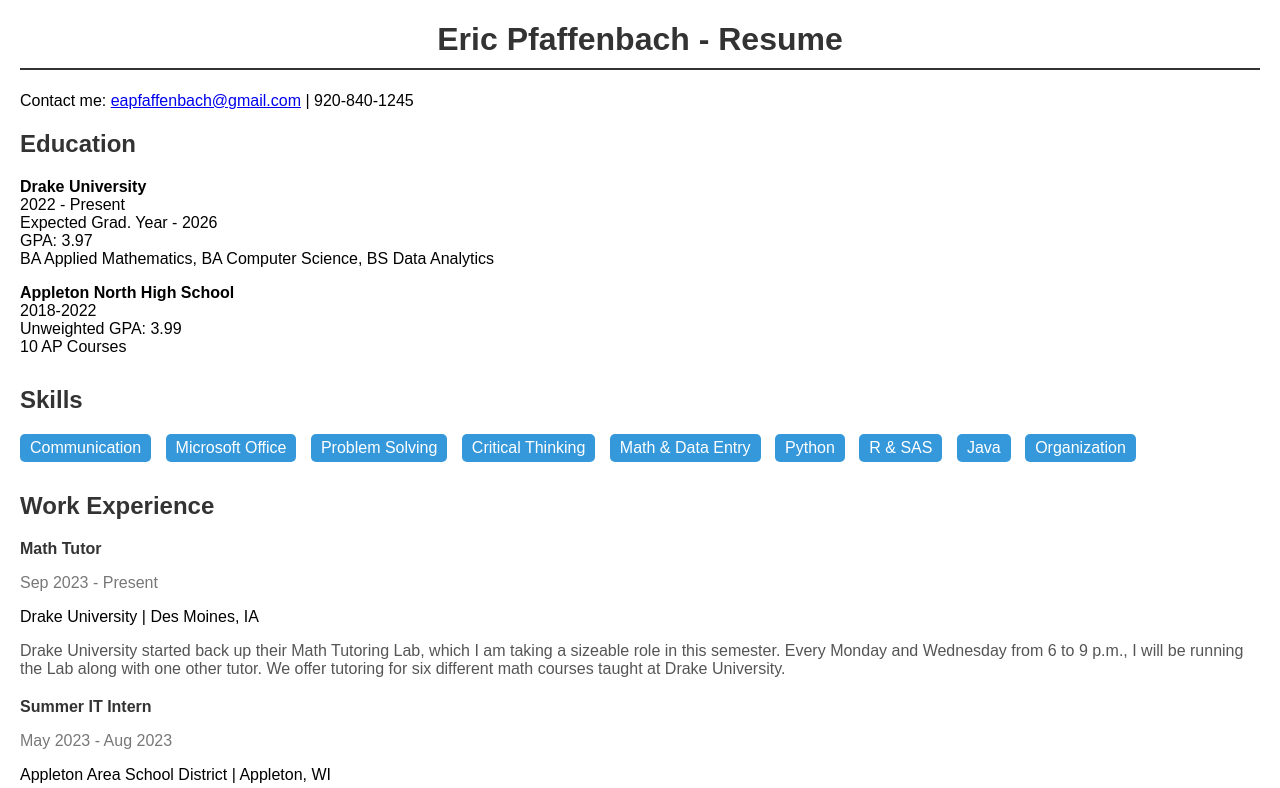
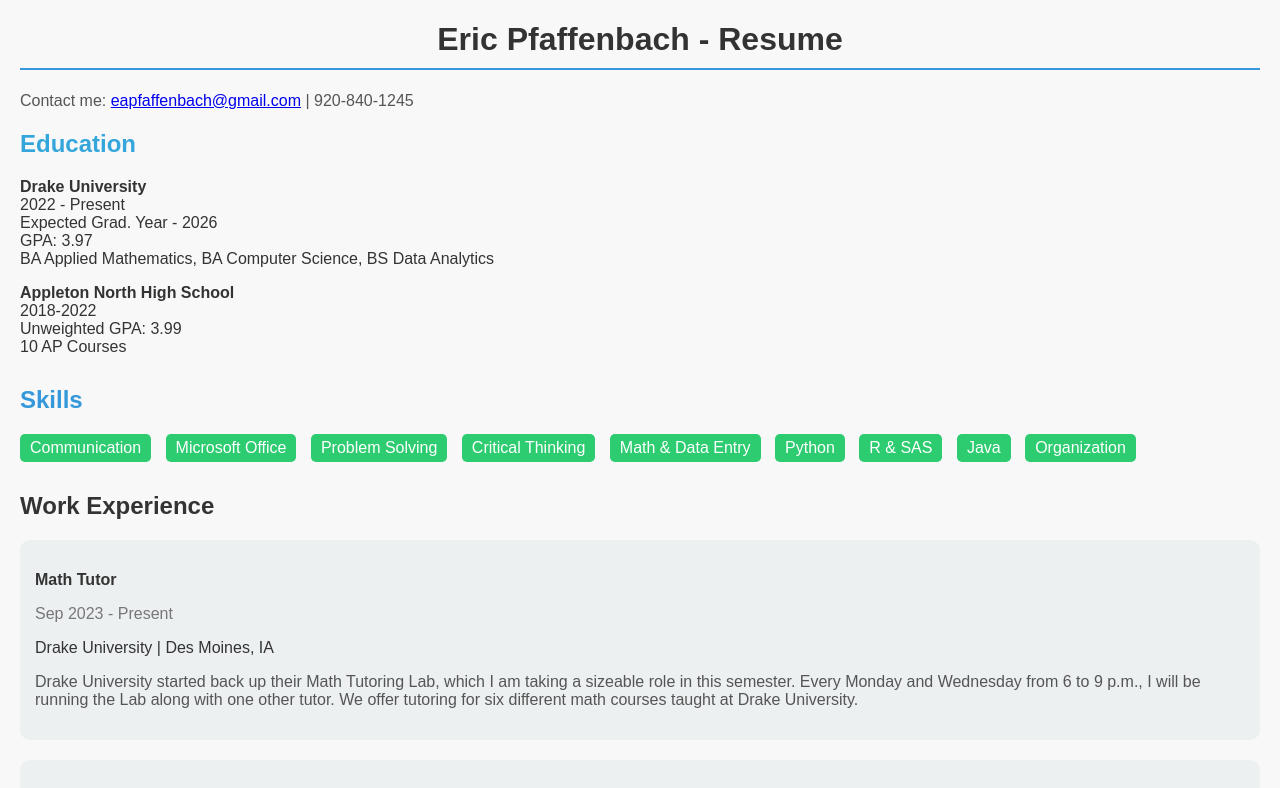
Before and after one commit to epfaff01/epfaff01.github.io, a plain HTML site: page index.html in a window 1280 px wide. Shown: the top 788 px of the page. Drawn offline with Linux system fonts and the light colour scheme.

Commit message:
Update style.css

```diff
--- a/style.css
+++ b/style.css
@@ -2,13 +2,15 @@
 body {
     font-family: 'Arial', sans-serif;
     margin: 20px;
+    background-color: #f8f8f8; /* Light gray background */
+    color: #333; /* Dark text color */
   }
 
   /* Style the header */
   h1 {
-    color: #333;
+    color: #3498db; /* Blue header text color */
     text-align: center;
-    border-bottom: 2px solid #333;
+    border-bottom: 2px solid #3498db;
     padding-bottom: 10px;
   }
 
@@ -16,6 +18,7 @@ body {
   .contact-info {
     margin-bottom: 20px;
     font-size: 16px;
+    color: #555; /* Slightly darker text color for contact information */
   }
 
   /* Style education section */
@@ -24,7 +27,7 @@ body {
   }
 
   .education h2 {
-    color: #333;
+    color: rgb(52, 166, 219);
   }
 
   .education p {
@@ -37,7 +40,7 @@ body {
   }
 
   .skills h2 {
-    color: #333;
+    color: #3498db;
   }
 
   .skills ul {
@@ -48,7 +51,7 @@ body {
   .skills li {
     display: inline-block;
     margin-right: 10px;
-    background-color: #3498db;
+    background-color: #2ecc71; /* Green background color for skills */
     color: #fff;
     padding: 5px 10px;
     border-radius: 5px;
@@ -61,6 +64,9 @@ body {
 
   .job {
     margin-bottom: 20px;
+    background-color: #ecf0f1; /* Light gray background for each job */
+    padding: 15px;
+    border-radius: 10px;
   }
 
   .job-title {
@@ -83,12 +89,12 @@ body {
   }
 
   .leadership h2 {
-    color: #333;
+    color: #3498db;
   }
 
   /* Style individual leadership experiences */
-  .leadership .job {
-    margin-bottom: 20px;
+  .leadership p {
+    margin-bottom: 15px;
   }
 
   /* Add some responsive styles for smaller screens */
```
